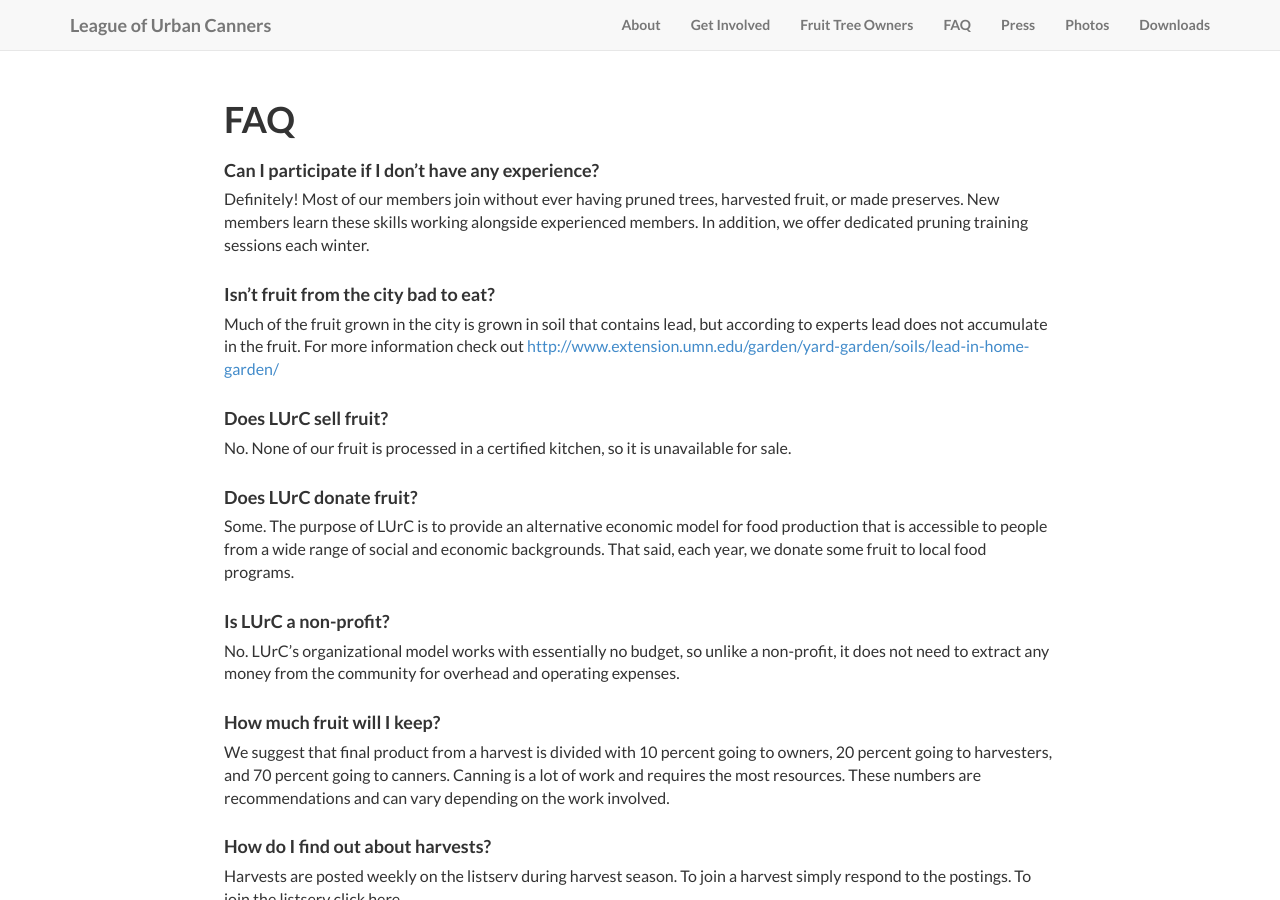
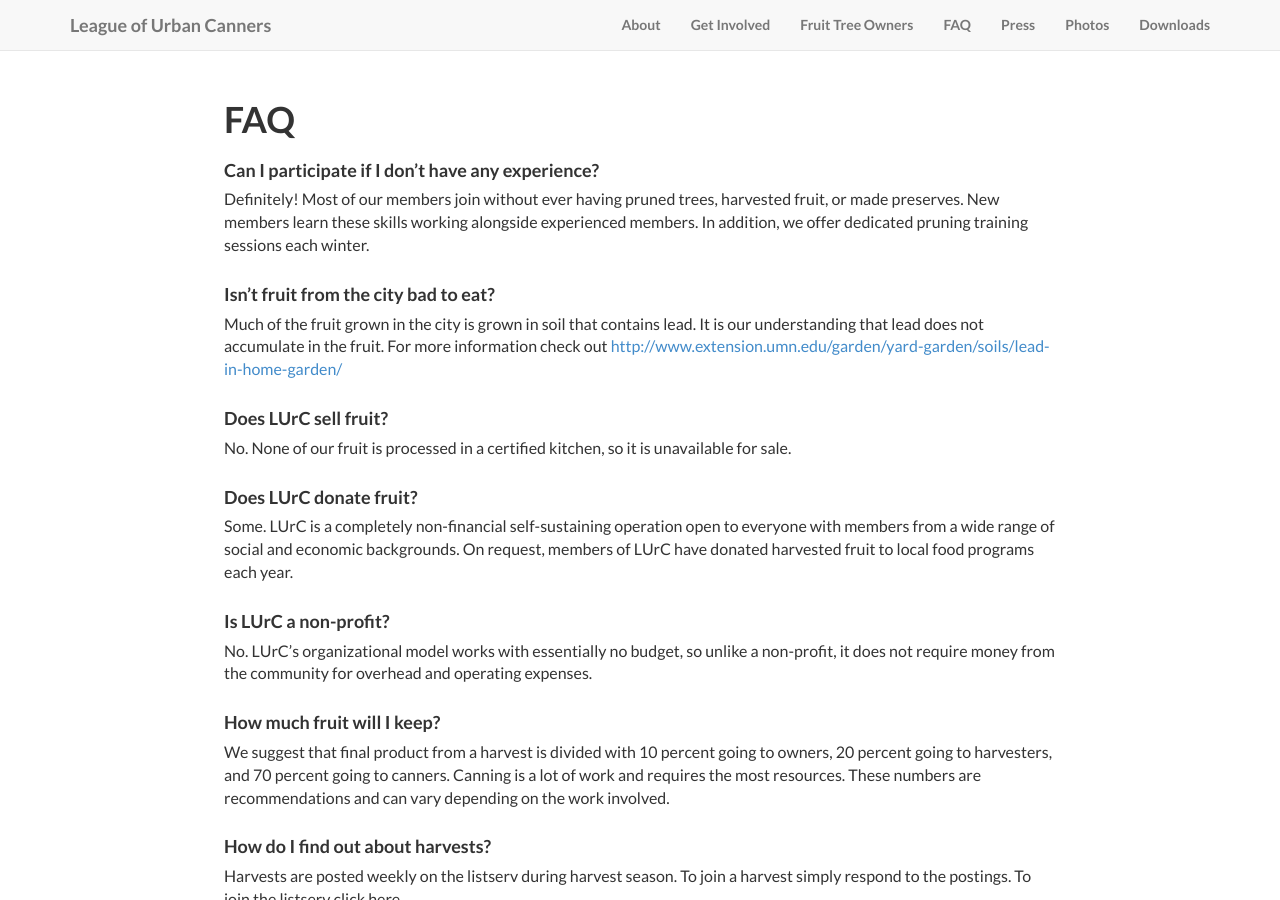
Before and after one commit to LUrC/leagueofurbancanners.org, a Jekyll site: the page built from faq/index.html, in a window 1280 px wide and 900 px high. Built offline with Jekyll 4.4.1, drawn with Linux system fonts in a browser that asks for light colours; nearby versions of some CDN libraries.

Commit message:
changes to text

```diff
--- a/faq/index.html
+++ b/faq/index.html
@@ -10,16 +10,19 @@ title: FAQ
   <dd>Definitely! Most of our members join without ever having pruned trees, harvested fruit, or made preserves. New members learn these skills working alongside experienced members. In addition, we offer dedicated pruning training sessions each winter.</dd>
 
   <dt>Isn’t fruit from the city bad to eat?</dt>
-  <dd>Much of the fruit grown in the city is grown in soil that contains lead, but according to experts lead does not accumulate in the fruit. For more information check out <a href="http://www.extension.umn.edu/garden/yard-garden/soils/lead-in-home-garden/">http://www.extension.umn.edu/garden/yard-garden/soils/lead-in-home-garden/</a></dd>
+  <dd>Much of the fruit grown in the city is grown in
+  soil that contains lead. It is our understanding that lead does not accumulate in the fruit. For more information check out <a href="http://www.extension.umn.edu/garden/yard-garden/soils/lead-in-home-garden/">http://www.extension.umn.edu/garden/yard-garden/soils/lead-in-home-garden/</a></dd>
 
   <dt>Does LUrC sell fruit?</dt>
   <dd>No. None of our fruit is processed in a certified kitchen, so it is unavailable for sale.</dd>
 
   <dt>Does LUrC donate fruit?</dt>
-  <dd>Some. The purpose of LUrC is to provide an alternative economic model for food production that is accessible to people from a wide range of social and economic backgrounds. That said, each year, we donate some fruit to local food programs.</dd>
+  <dd>Some. LUrC is a completely non-financial self-sustaining operation open to everyone with members from a wide range of social and economic backgrounds. On request, members of LUrC have donated harvested fruit to local food programs each year.  </dd>
 
   <dt>Is LUrC a non-profit?</dt>
-  <dd>No. LUrC’s organizational model works with essentially no budget, so unlike a non-profit, it does not need to extract any money from the community for overhead and operating expenses.</dd>
+  <dd>No. LUrC’s organizational model works with
+  essentially no budget, so unlike a non-profit, it
+  does not require money from the community for overhead and operating expenses.</dd>
 
   <dt>How much fruit will I keep?</dt>
   <dd>We suggest that final product from a harvest is divided with 10 percent going to owners, 20 percent going to harvesters, and 70 percent going to canners. Canning is a lot of work and requires the most resources. These numbers are recommendations and can vary depending on the work involved.</dd>
```
Also changed, not shown: get-involved/index.html (+3 -7 lines).
